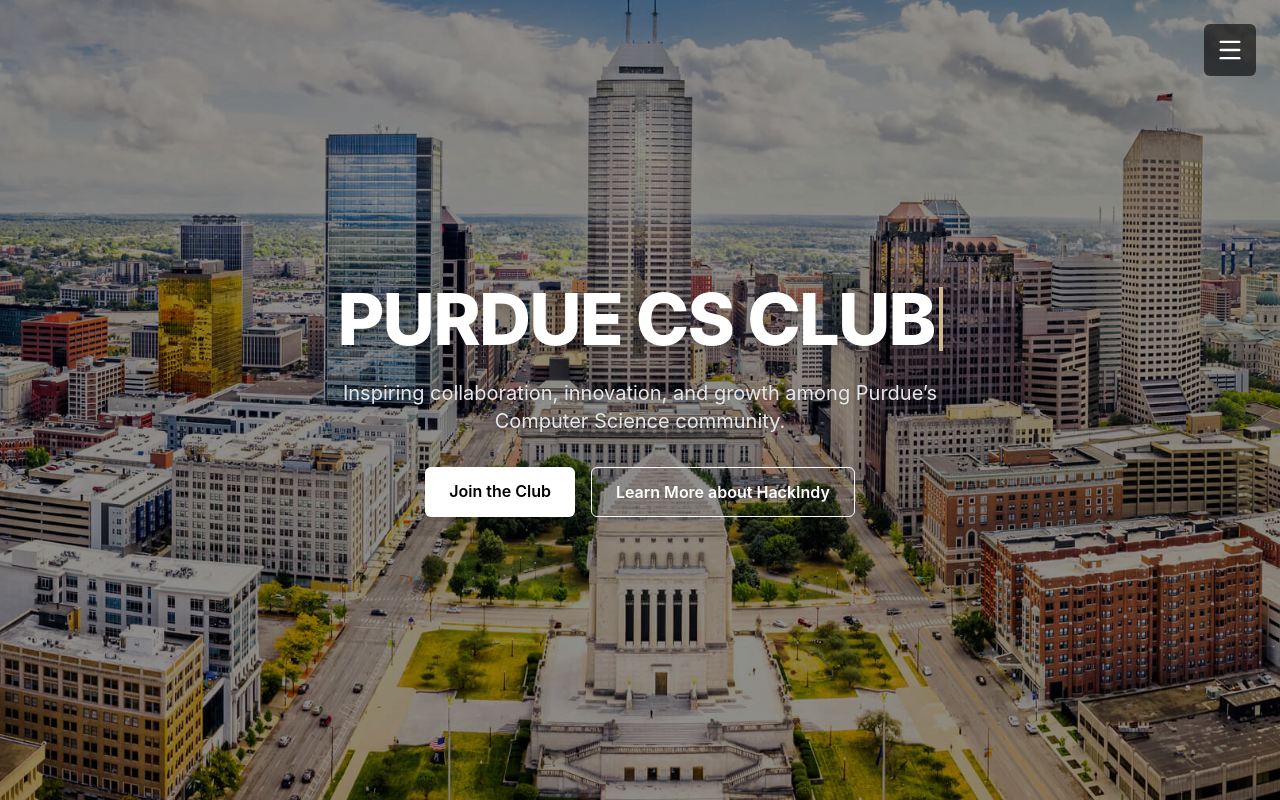
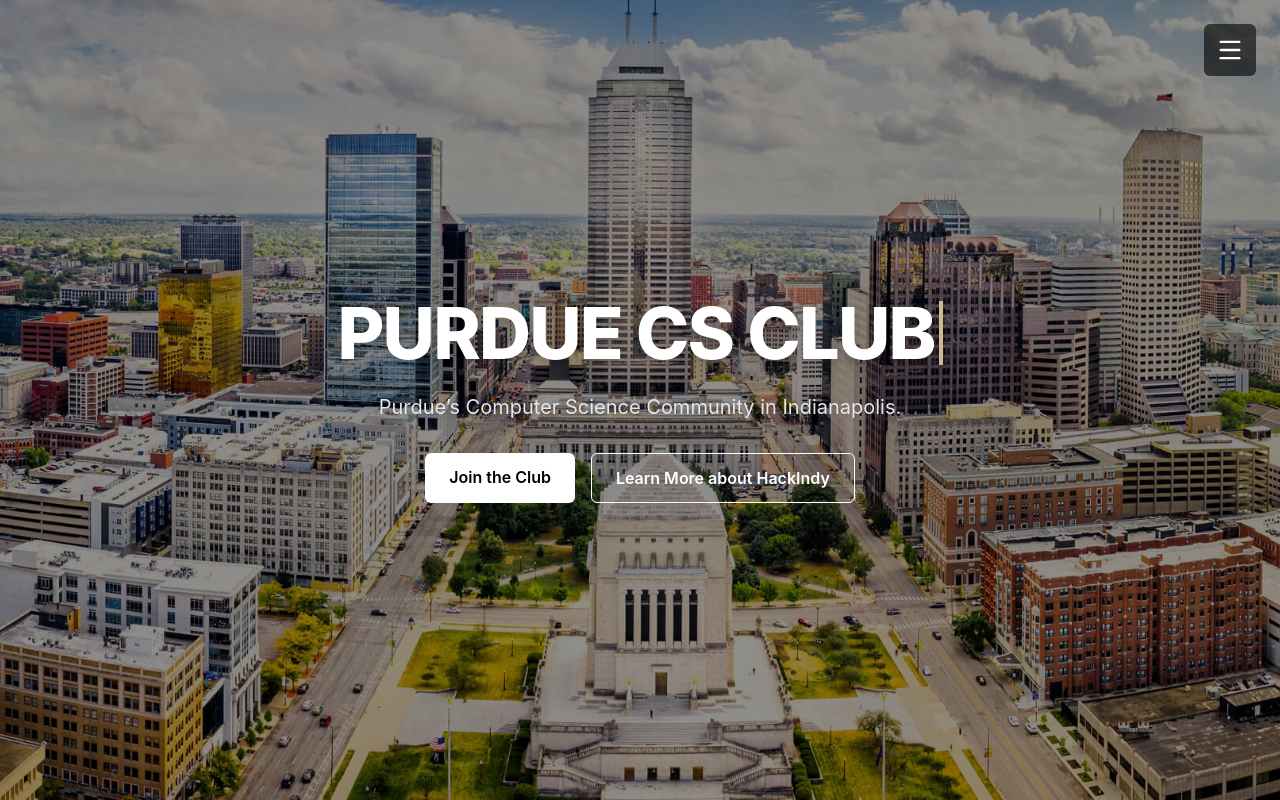
Before and after one commit to richinmrudul/cs-club-purdue, a Next.js app: page / in a window 1280 px wide. Built offline with nearby package versions, Linux system fonts and the light colour scheme.

Commit message:
feedback - indy

```diff
--- a/src/app/page.tsx
+++ b/src/app/page.tsx
@@ -58,7 +58,7 @@
         </h1>
 
         <p className="max-w-2xl text-lg md:text-xl text-gray-200 drop-shadow">
-          Inspiring collaboration, innovation, and growth among Purdue’s Computer Science community.
+          Purdue’s Computer Science Community in Indianapolis.
         </p>
 
         <div className="mt-8 flex flex-col sm:flex-row gap-4">
```
